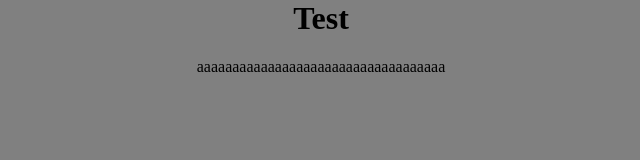
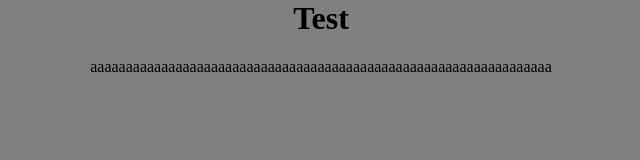
Before and after one commit to Aries298/Visual-novel-character-count-calculator, a plain HTML site: page index.html in a window 1280 px wide. Shown: the whole page, without its empty margins (319-959 px from the left). Drawn offline with Linux system fonts and the light colour scheme.

Commit message:
- minor changes

```diff
--- a/index.html
+++ b/index.html
@@ -9,6 +9,6 @@
 </head>
 <body>
     <h1>Test</h1>
-    <p>aaaaaaaaaaaaaaaaaaaaaaaaaaaaaaaaaaa</p>
+    <p>aaaaaaaaaaaaaaaaaaaaaaaaaaaaaaaaaaaaaaaaaaaaaaaaaaaaaaaaaaaaaaaaa</p>
 </body>
 </html>
```
Also changed, not shown: styles.css (line endings or trailing spaces).
